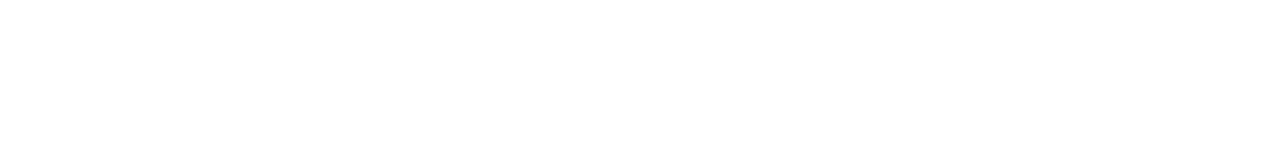
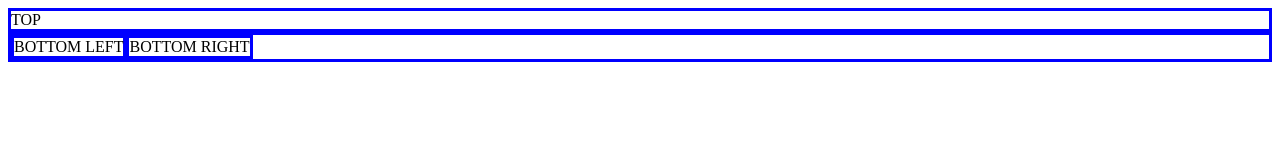
Before and after one commit to johnSchimenz/todo-list-4, a plain HTML site: page index.html in a window 1280 px wide. Drawn offline with Linux system fonts and the light colour scheme.

Commit message:
Enough CSS created to display webpage

```diff
--- a/index.html
+++ b/index.html
@@ -8,10 +8,10 @@
     <title>To Do App</title>
 </head>
 <body>
-    <div id="top-container"></div>
+    <div id="top-container">TOP</div>
     <div id="bottom-container">
-        <div id="bottom-left-container"></div>
-        <div id="bottom-right-container"></div>
+        <div id="bottom-left-container">BOTTOM LEFT</div>
+        <div id="bottom-right-container">BOTTOM RIGHT</div>
     </div>
 </body>
 </html>
--- a/style.css
+++ b/style.css
@@ -0,0 +1,9 @@
+#bottom-container {
+    display: flex;
+
+}
+
+div {
+    border-style: solid;
+    border-color: blue;
+}
```
